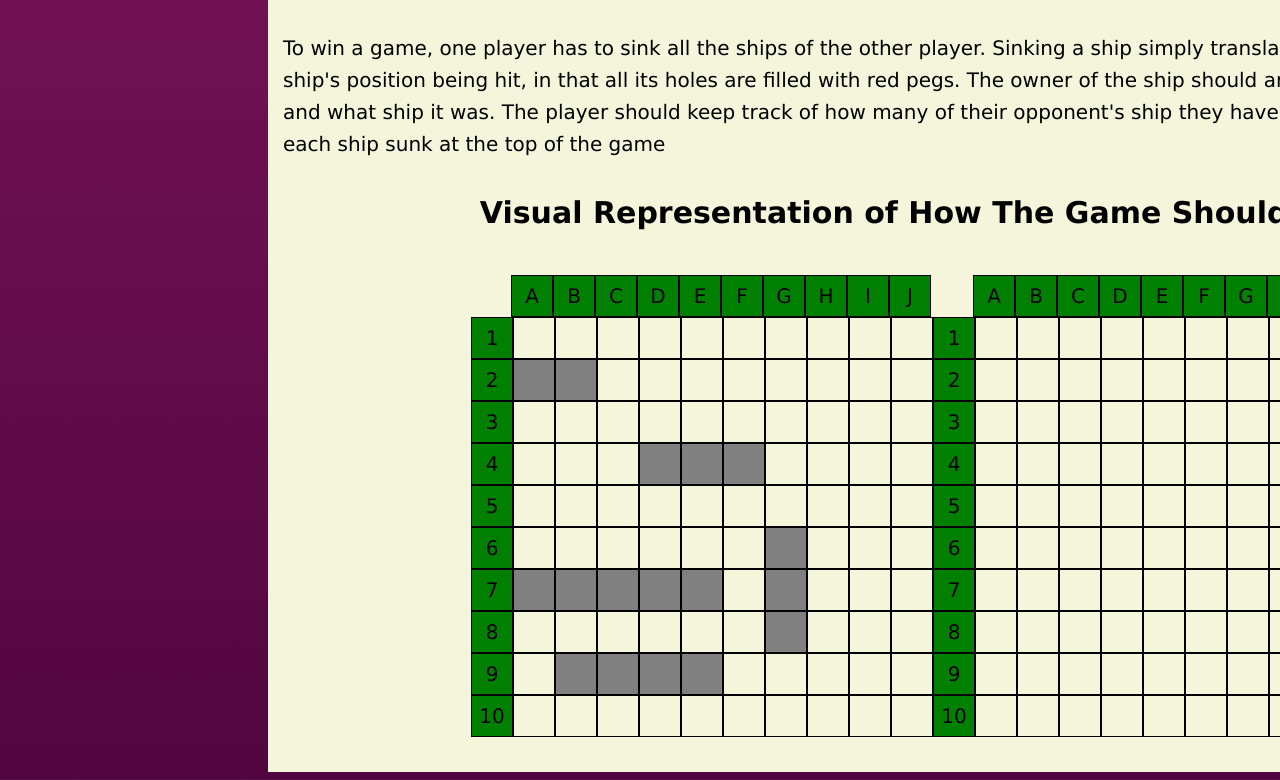
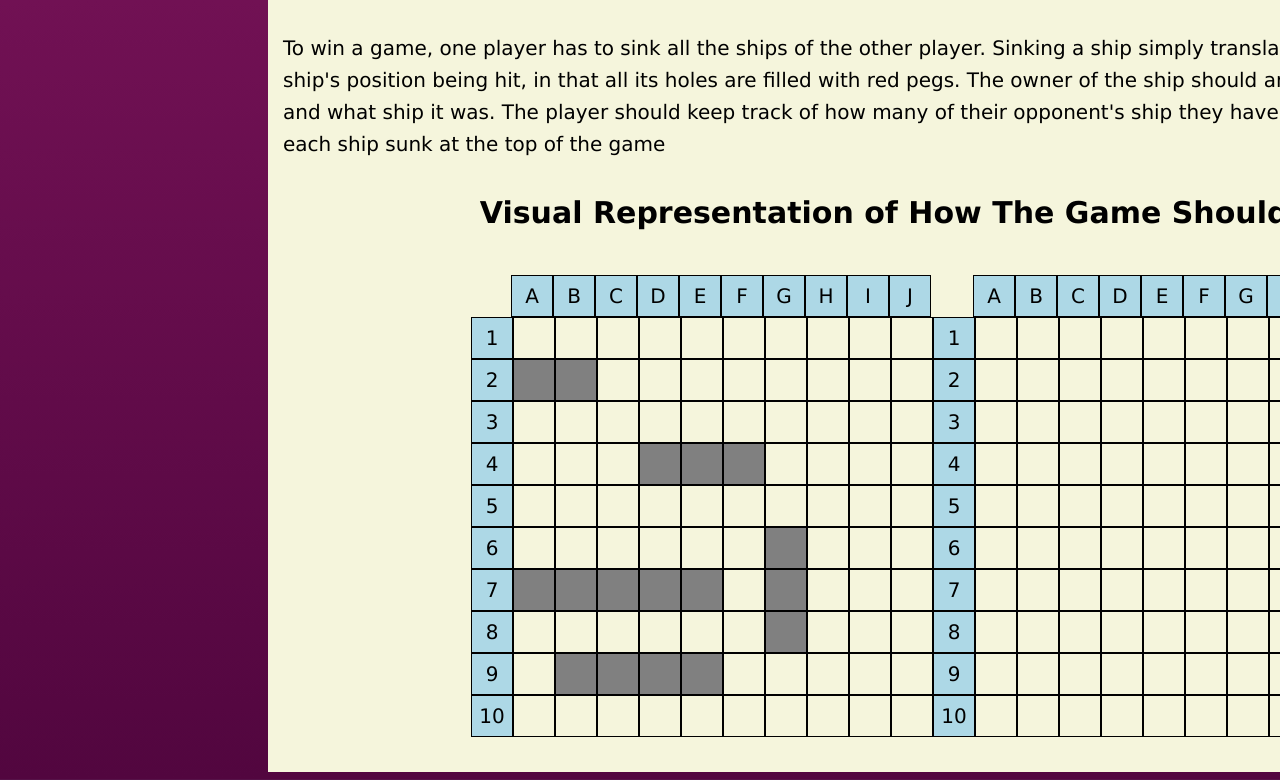
Before and after one commit to isMbumbu/phase1-battleship-project, a plain HTML site: page index.html in a window 1280 px wide. Shown: the part 3298-4078 px from the top of the page. Drawn offline with Linux system fonts and the light colour scheme.

Commit message:
edited color

```diff
--- a/index.js
+++ b/index.js
@@ -37,7 +37,7 @@ document.addEventListener("DOMContentLoaded", () => {
             headerCell.style.display = 'flex';
             headerCell.style.alignItems = 'center';
             headerCell.style.justifyContent = 'center';
-            headerCell.style.backgroundColor='green';
+            headerCell.style.backgroundColor='#ADD8E6';
             headerRow.appendChild(headerCell);
         }
 
@@ -56,7 +56,7 @@ document.addEventListener("DOMContentLoaded", () => {
             rowHeader.style.display = 'flex';
             rowHeader.style.alignItems = 'center';
             rowHeader.style.justifyContent = 'center';
-            rowHeader.style.backgroundColor='green';
+            rowHeader.style.backgroundColor='#ADD8E6';
             row.appendChild(rowHeader);
 
             for (let c = 1; c < 11; c++) {
```
Also changed, not shown: styles.css (line endings or trailing spaces).
